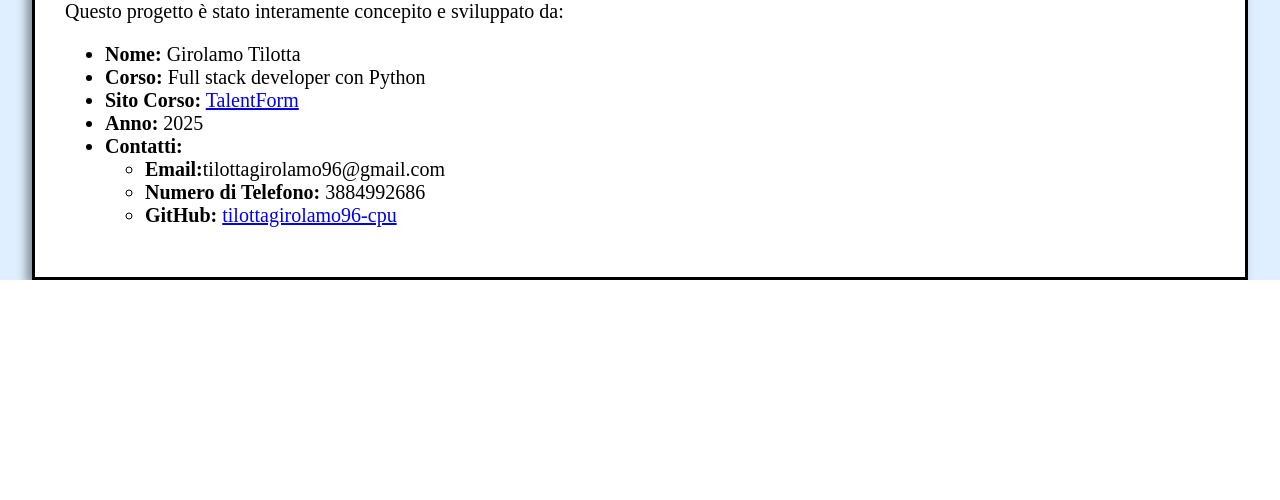
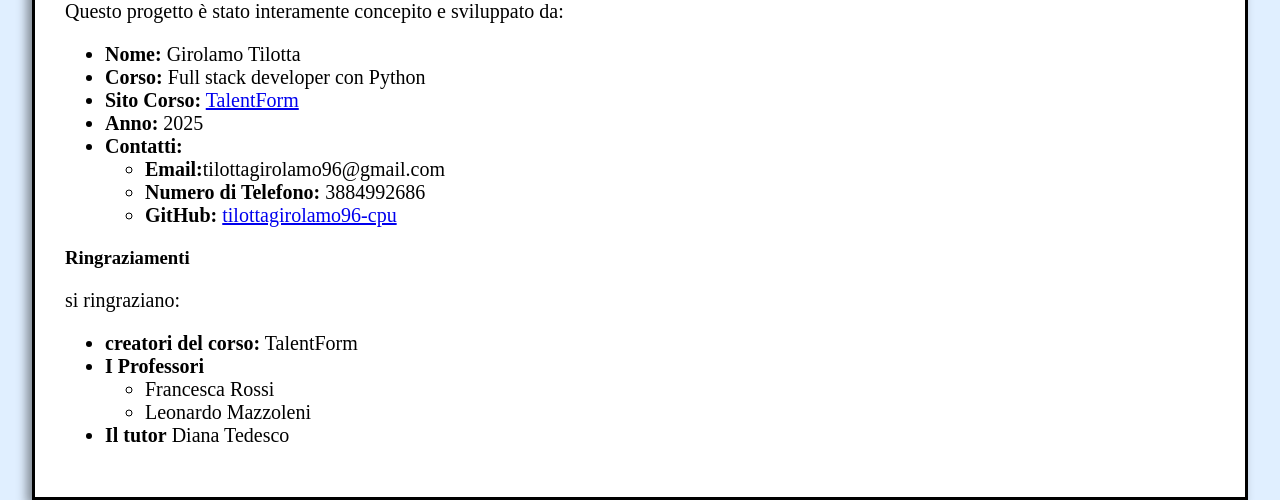
Before and after one commit to tilottagirolamo96-cpu/corso_full_stack_python, a Django app: page /crediti/ in a window 1280 px wide. Shown: the part 1009-1509 px from the top of the page. Before the commit the page ends 1289 px from the top, so only its background shows below. Run offline with Django 5.2, Linux system fonts and the light colour scheme.

Commit message:
aggiunta ringraziamenti

```diff
--- a/home/templates/home/crediti.html
+++ b/home/templates/home/crediti.html
@@ -83,6 +83,19 @@
             </ul>
         </p>
     </section>
+    <section>
+        <h3>Ringraziamenti</h3>
+        <p>si ringraziano:
+            <ul>
+                <li><strong>creatori del corso:</strong> TalentForm</li>
+                <li><strong>I Professori</strong> <ul>
+                    <li>Francesca Rossi</li>
+                    <li>Leonardo Mazzoleni</li>
+                    </ul>
+                <li><strong>Il tutor</strong> Diana Tedesco</li>
+            </ul>
+        </p>
+    </section>
 </main>
 
 {% endblock %}
```
